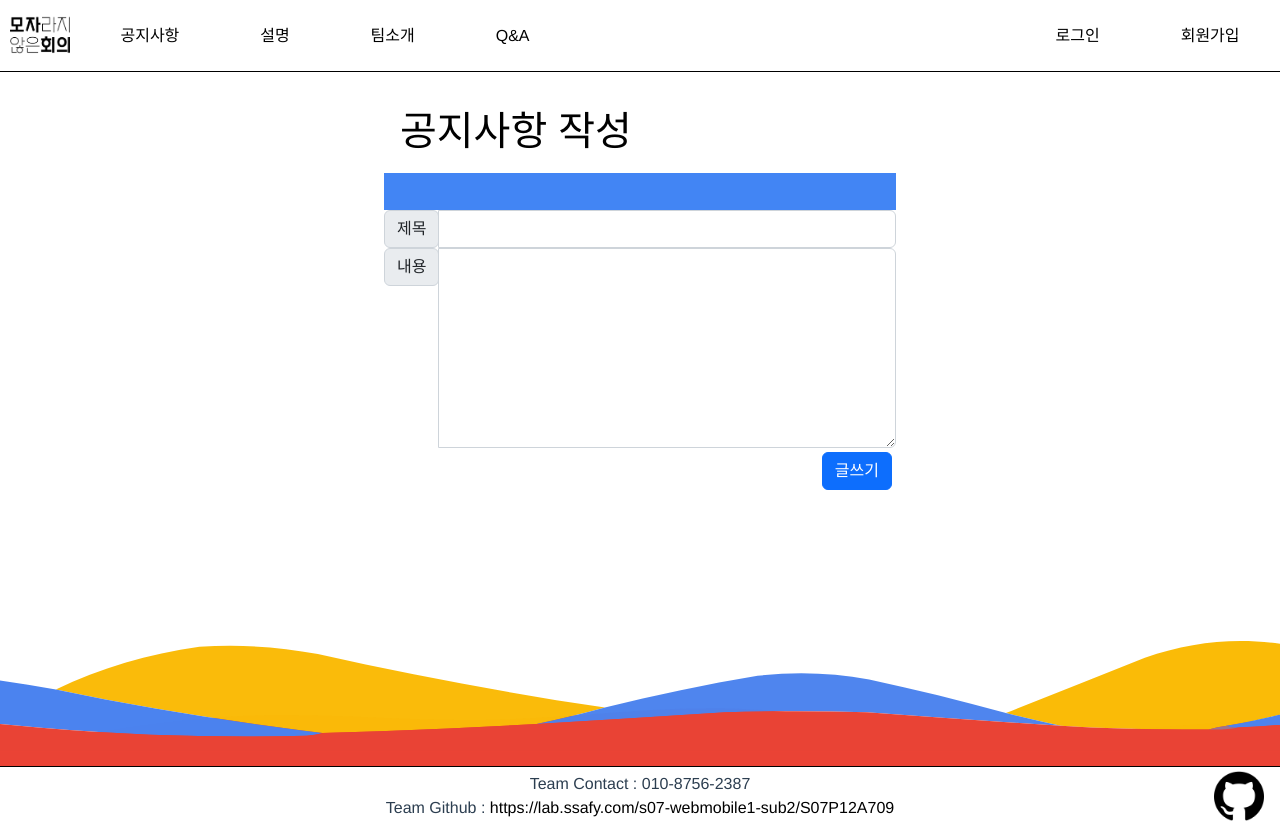
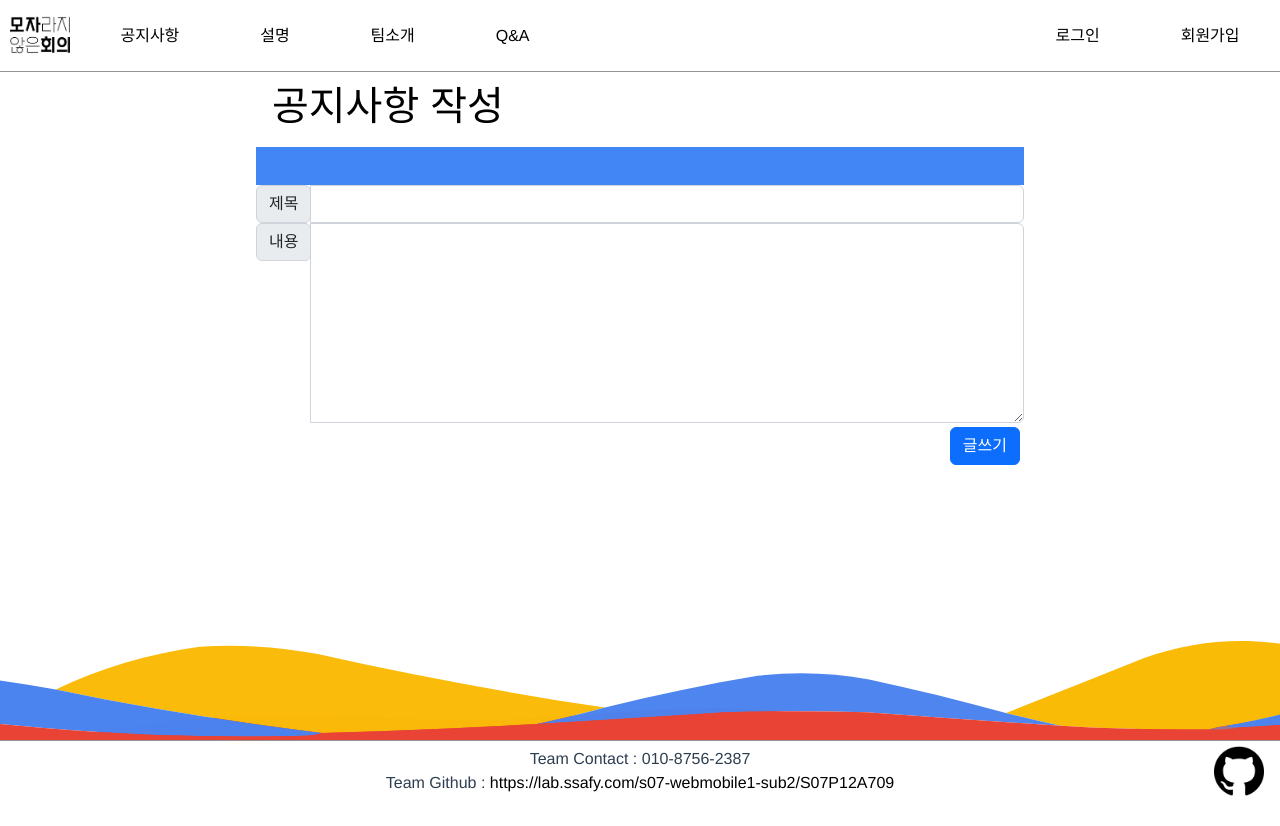
Before and after one commit to gaal94/6-thinking-hats, a Vue app in the folder 6hatsfe/: page /noticewritepage in a window 1280 px wide. After the commit the page ends 800 px from the top, so only its background shows below. Built offline with nearby package versions, Linux system fonts and the light colour scheme.

Commit message:
[FEAT]CSS

```diff
--- a/6hatsfe/src/assets/css/views/main/explain/ExplainPage.css
+++ b/6hatsfe/src/assets/css/views/main/explain/ExplainPage.css
@@ -69,7 +69,7 @@
   justify-content: center;
   align-items: center;
   padding: 10px;
-  width: 20%;
+  width: 15%;
 
 }
 
@@ -90,8 +90,3 @@
 
 
 }
-
-/* explain.page 회의 방법 설명 css*/
-.explain-conference-setting {
-
-}
--- a/6hatsfe/src/assets/css/views/main/notice/NoticeWritePage.css
+++ b/6hatsfe/src/assets/css/views/main/notice/NoticeWritePage.css
@@ -1,9 +1,8 @@
 @charset "utf-8";
 
 .write-body {
-	margin-top: 2%;
-	margin-left: 30%;
-	margin-right: 30%;
+  margin:auto;
+  width: 60%;
   height: calc(100% - 72px);
 }
 .pagename {
--- a/6hatsfe/src/assets/css/views/main/notice/NoticecontentsPage.css
+++ b/6hatsfe/src/assets/css/views/main/notice/NoticecontentsPage.css
@@ -1,7 +1,6 @@
 @charset "utf-8";
 
 .main-notice-contents{
-    margin-top: 20px;
     margin-left: auto;
     margin-right: auto;
     width: 70%;
--- a/6hatsfe/src/assets/css/views/main/notice/NoticemodifyPage.css
+++ b/6hatsfe/src/assets/css/views/main/notice/NoticemodifyPage.css
@@ -1,9 +1,8 @@
 @charset "utf-8";
 
 .write-body {
-	margin-top: 2%;
-	margin-left: 30%;
-	margin-right: 30%;
+  margin:auto;
+  width: 60%;
   height: calc(100% - 72px);
 }
 
--- a/6hatsfe/src/views/main/footer/MainFooter.vue
+++ b/6hatsfe/src/views/main/footer/MainFooter.vue
@@ -40,7 +40,7 @@ export default {
     bottom: 0px;
     justify-content: space-between;
     align-items: center;
-    border-top: 1px solid black;
+    border-top: 1px solid #939393;
     background-color: white;
 
   }
--- a/6hatsfe/src/views/main/header/NavBar.vue
+++ b/6hatsfe/src/views/main/header/NavBar.vue
@@ -104,7 +104,7 @@ export default {
   float: right;
 }
 .navbarul {
-  border-bottom: 1px solid black;
+  border-bottom: 1px solid #939393;
   list-style-type: none;
   margin: 0;
   padding: 0;
--- a/6hatsfe/src/views/main/notice/NoticemodifyPage.vue
+++ b/6hatsfe/src/views/main/notice/NoticemodifyPage.vue
@@ -11,7 +11,7 @@
       <input v-model="board.title" type="text" class="form-control" aria-label="Username"
         aria-describedby="basic-addon1">
     </div>
-    <div class="input-group h-75">
+    <div class="input-group">
       <div class="input-group-prepend">
         <span class="input-group-text">내용</span>
       </div>
--- a/6hatsfe/src/views/main/signup/SignupPage.vue
+++ b/6hatsfe/src/views/main/signup/SignupPage.vue
@@ -132,6 +132,7 @@ export default {
   margin: auto;
   background: rgba(255, 255, 255, 0.7);
   height: calc(100% - 72px);
+  font-size: small;
 }
 
 #myprofilebox {
```
